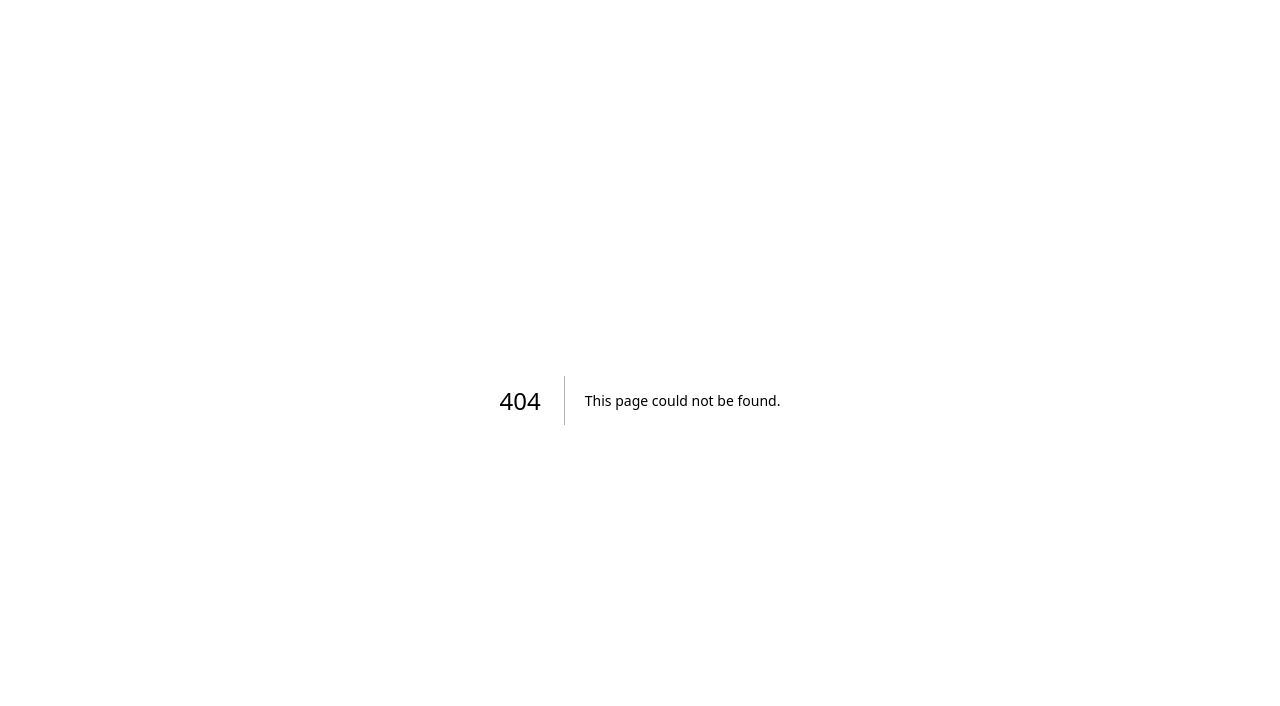
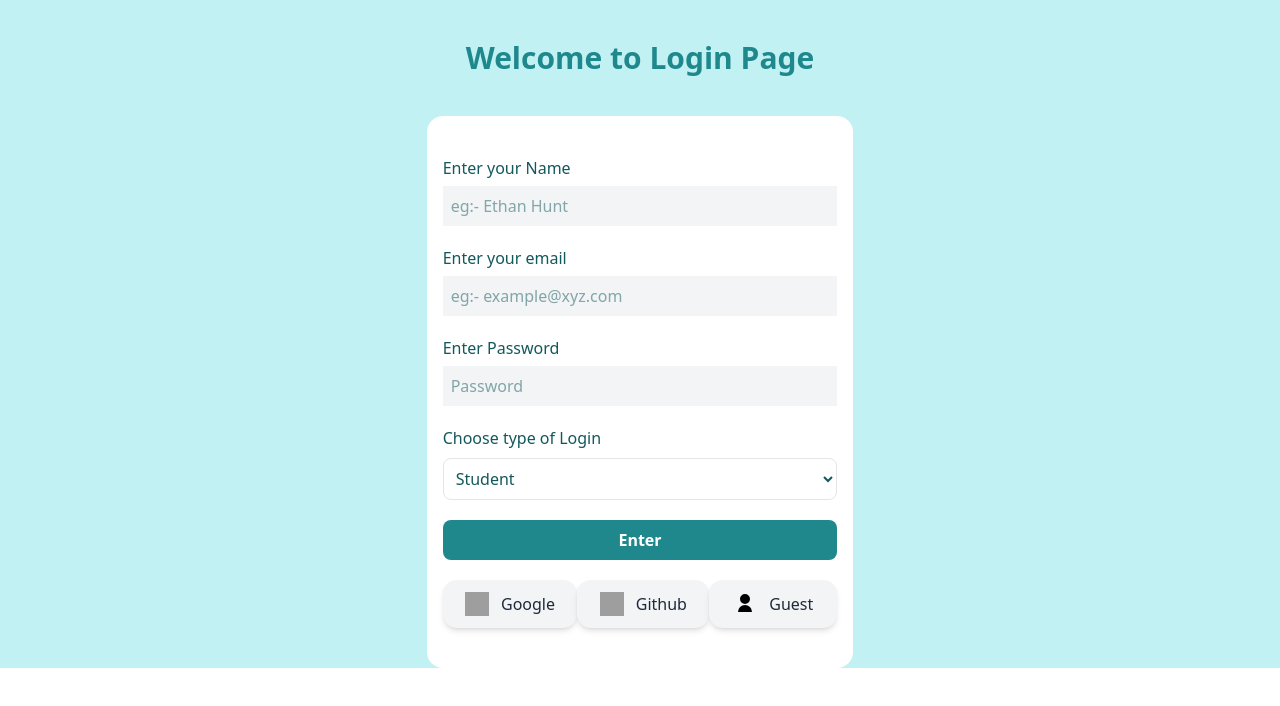
Before and after one commit to Anas-Nayeem4922/SAHAJ-SIH-, a Next.js app: page /login in a window 1280 px wide. Before the commit this address had no page. Shown: the top 706 px of the page. Built offline with nearby package versions, Linux system fonts and the light colour scheme; grey boxes are pictures that could not be loaded.

Commit message:
Added Ai route to the Chatbot

```diff
--- /dev/null
+++ b/app/api/ai/route.js
@@ -0,0 +1,41 @@
+import { NextResponse } from 'next/server';
+import OpenAI from 'openai';
+
+const openai = new OpenAI({
+    baseURL: 'https://openrouter.ai/api/v1',
+    apiKey: '',
+    defaultHeaders: {
+        'HTTP-Referer': 'http://localhost:3000',
+        'X-Title': 'MyNextApp',
+    },
+});
+
+export async function POST(request) {
+    try {
+        const body = await request.json();
+        const userMessage = body.message;
+        const history = body.history || [];  // Get chat history array
+
+        const messages = [
+            { role: 'system', content: 'Your name is Sahaj. You are a compassionate AI assistant that helps users with their mental health concerns. Respond in a concise and supportive manner, keeping answers under 100 words unless the user explicitly asks for a longer response. Always be empathetic, encouraging, and respectful while providing guidance.' },
+            ...history
+            , { role: 'user', content: userMessage }
+        ];
+
+        const completion = await openai.chat.completions.create({
+            model: 'deepseek/deepseek-chat-v3.1:free',
+            messages: messages,
+
+        });
+
+        return NextResponse.json({
+            result: completion.choices[0].message.content,
+        });
+    } catch (error) {
+        console.error('AI API Error:', error);
+        return NextResponse.json(
+            { error: 'Something went wrong.' },
+            { status: 500 }
+        );
+    }
+}
--- /dev/null
+++ b/app/login/page.js
@@ -0,0 +1,139 @@
+"use client";
+import React, { useState } from "react";
+import { signIn } from "next-auth/react";
+
+const Page = () => {
+  const [role, setRole] = useState("guestStudent");
+  const [email, setEmail] = useState("");
+  const [password, setPassword] = useState("");
+  const [name, setName] = useState("");
+
+  const handleLogin = async () => {
+    await signIn("credentials", {
+      redirect: true,
+      callbackUrl: "/dashboard",
+      email,
+      password,
+      role,
+    });
+  };
+
+  const handleGuestLogin = async () => {
+    await signIn("credentials", {
+      redirect: true,
+      callbackUrl: "/dashboard",
+      email: "guest@demo.com",
+      password: "guest123",
+      role: "guestStudent",
+    });
+  };
+
+  return (
+    <div className="flex flex-col items-center bg-[#C2F1F3]">
+      <h1 className="text-3xl text-[#1E888D] py-10 font-bold">
+        Welcome to Login Page
+      </h1>
+      <div className="bg-white text-[#12585c] w-1/3 mx-auto py-10 rounded-2xl p-4 flex flex-col gap-5">
+        <div className="flex flex-col gap-1.5">
+          <span>Enter your Name</span>
+          <input
+            className="p-2 bg-gray-100"
+            type="text"
+            placeholder="eg:- Ethan Hunt"
+            value={name}
+            onChange={(e) => setName(e.target.value)}
+          />
+        </div>
+
+        <div className="flex flex-col gap-1.5">
+          <span>Enter your email</span>
+          <input
+            className="p-2 bg-gray-100"
+            type="text"
+            placeholder="eg:- example@xyz.com"
+            value={email}
+            onChange={(e) => setEmail(e.target.value)}
+          />
+        </div>
+
+        <div className="flex flex-col gap-1.5">
+          <span>Enter Password</span>
+          <input
+            className="p-2 bg-gray-100"
+            type="password"
+            placeholder="Password"
+            value={password}
+            onChange={(e) => setPassword(e.target.value)}
+          />
+        </div>
+
+        <div>
+          <h1>Choose type of Login</h1>
+          <select
+            className="w-full p-2 border rounded-md mt-2"
+            value={role}
+            onChange={(e) => setRole(e.target.value)}
+          >
+            <option value="student">Student</option>
+            <option value="collegeAdmin">College Admin</option>
+            <option value="Profession/Volunteer">Profession/Volunteer</option>
+            <option value="superAdmin">App moderator</option>
+          </select>
+        </div>
+        <button
+          onClick={handleLogin}
+          className="bg-[#1E888D] hover:bg-[#0d585c] cursor-pointer rounded-md text-white font-bold p-2"
+        >
+          Enter
+        </button>
+
+
+        <div className="flex justify-evenly">
+          <button
+            onClick={() => signIn("google", { callbackUrl: "/dashboard" })}
+            className="cursor-pointer flex items-center justify-center gap-3 bg-gray-100 text-gray-800 px-6 py-3 rounded-xl font-medium shadow-md hover:bg-gray-200 transition"
+          >
+            <img
+              src="https://www.svgrepo.com/show/355037/google.svg"
+              alt="Google"
+              className="h-6 w-6"
+            />
+            Google
+          </button>
+
+          <button
+            onClick={() => signIn("github", { callbackUrl: "/dashboard" })}
+            className="cursor-pointer flex items-center justify-center gap-3 bg-gray-100 text-gray-800 px-6 py-3 rounded-xl font-medium shadow-md hover:bg-gray-200 transition"
+          >
+            <img
+              src="https://www.svgrepo.com/show/512317/github-142.svg"
+              alt="GitHub"
+              className="h-6 w-6"
+            />
+            Github
+          </button>
+
+          <button
+            className="cursor-pointer flex items-center justify-center gap-3 bg-gray-100 text-gray-800 px-6 py-3 rounded-xl font-medium shadow-md hover:bg-gray-200 transition"
+          >
+            <svg
+              className="h-6 w-6 text-black"
+              xmlns="http://www.w3.org/2000/svg"
+              fill="currentColor"
+              viewBox="0 0 24 24"
+            >
+              <path
+                fillRule="evenodd"
+                d="M12 2a5 5 0 100 10 5 5 0 000-10zm-7 18a7 7 0 1114 0H5z"
+                clipRule="evenodd"
+              />
+            </svg>
+            Guest
+          </button>
+        </div>
+      </div>
+    </div>
+  );
+};
+
+export default Page;
--- a/components/Chat.jsx
+++ b/components/Chat.jsx
@@ -41,13 +41,6 @@ export default function Chat() {
     },
   })
 
-  // Load existing chats when dialog opens
-  useEffect(() => {
-    if (isOpen) {
-      loadChats()
-    }
-  }, [isOpen])
-
   // Auto-scroll to bottom when new messages arrive
   useEffect(() => {
     if (chatRef.current) {
@@ -55,69 +48,49 @@ export default function Chat() {
     }
   }, [messages])
 
-  const loadChats = async () => {
-    try {
-      const response = await fetch("/api/questionaire")
-      const data = await response.json()
-      setMessages(data.chats || [])
-    } catch (error) {
-      console.error("Failed to load chats:", error)
-    }
-  }
-
   async function onSubmit(values) {
     if (isLoading) return
+    setIsLoading(true)
 
-    setIsLoading(true)
     const userMessage = values.message
+    const lastThreeMessages = messages.slice(-3).map((m) => ({
+      role: m.role,
+      content: m.content,
+    }))
 
     try {
-      // Get AI response
-      const chatResponse = await fetch("/api/chat", {
+      // Send user message + last 3 messages as history
+      const res = await fetch("/api/ai", {
         method: "POST",
-        headers: {
-          "Content-Type": "application/json",
-        },
-        body: JSON.stringify({ question: userMessage }),
-      })
-
-      const chatData = await chatResponse.json()
-      const aiAnswer = chatData.answer
-
-      // Save to database
-      const saveResponse = await fetch("/api/questionaire", {
-        method: "POST",
-        headers: {
-          "Content-Type": "application/json",
-        },
+        headers: { "Content-Type": "application/json" },
         body: JSON.stringify({
-          question: userMessage,
-          answer: aiAnswer,
+          message: userMessage,
+          history: lastThreeMessages,
         }),
       })
 
-      if (saveResponse.ok) {
-        // Add to local state immediately for better UX
-        const newMessage = {
-          id: Date.now().toString(),
-          question: userMessage,
-          answer: aiAnswer,
-          timestamp: new Date(),
-        }
-        setMessages(prev => [...prev, newMessage])
-      }
+      const data = await res.json()
+      const aiReply = data.result || "No response received"
+
+      // Update local state
+      setMessages((prev) => [
+        ...prev,
+        { id: Date.now() + "-u", role: "user", content: userMessage },
+        { id: Date.now() + "-a", role: "assistant", content: aiReply },
+      ])
 
       form.reset()
     } catch (error) {
       console.error("Error:", error)
-      // Show error message to user
-      const errorMessage = {
-        id: Date.now().toString(),
-        question: userMessage,
-        answer: "I apologize, but I encountered an error. Please try again.",
-        timestamp: new Date(),
-      }
-      setMessages(prev => [...prev, errorMessage])
+      setMessages((prev) => [
+        ...prev,
+        { id: Date.now() + "-u", role: "user", content: userMessage },
+        {
+          id: Date.now() + "-a",
+          role: "assistant",
+          content: "⚠️ Something went wrong. Please try again.",
+        },
+      ])
     } finally {
       setIsLoading(false)
     }
@@ -133,8 +106,8 @@ export default function Chat() {
               Chat with Sahaj
             </span>
           </Button>
+        </DialogTrigger>
 
-        </DialogTrigger>
         <DialogContent className="h-[85vh] max-h-[700px] w-full max-w-3xl flex flex-col p-0 bg-gradient-to-br from-oat via-pearl to-butter border-0 rounded-3xl shadow-2xl">
           <DialogHeader className="px-8 py-6 bg-white/80 backdrop-blur-sm rounded-t-3xl border-b border-purple-100">
             <DialogTitle className="flex items-center gap-3 text-2xl font-bold">
@@ -145,53 +118,66 @@ export default function Chat() {
                 <span className="bg-cherry bg-clip-text text-transparent">
                   SAHAJ AI Assistant
                 </span>
-                <p className="text-sm font-normal text-radiate mt-1">Your mental wellness companion</p>
+                <p className="text-sm font-normal text-radiate mt-1">
+                  Your mental wellness companion
+                </p>
               </div>
             </DialogTitle>
           </DialogHeader>
 
+          {/* Messages */}
           <div
             ref={chatRef}
             className="flex-1 overflow-y-auto p-6 space-y-6 bg-gradient-to-b from-white/50 to-purple-50/30 backdrop-blur-sm"
           >
             {messages.length > 0 ? (
               messages.map((chat, index) => (
-                <div key={chat.id} className="space-y-4 animate-in fade-in slide-in-from-bottom duration-500" style={{ animationDelay: `${index * 0.1}s` }}>
-                  {/* User Message */}
+                <div
+                  key={chat.id}
+                  className="space-y-4 animate-in fade-in slide-in-from-bottom duration-500"
+                  style={{ animationDelay: `${index * 0.1}s` }}
+                >
+                  {chat.role === "user" ? (
                     <div className="flex justify-end">
                       <div className="flex items-start gap-3 max-w-[80%]">
-                      <div className="bg-gradient-to-r from-purple-500 to-pink-500 text-white p-4 rounded-2xl rounded-tr-sm shadow-lg hover:shadow-xl transition-all duration-300 transform hover:scale-105">
-                        <p className="text-sm leading-relaxed">{chat.question}</p>
+                        <div className="bg-gradient-to-r from-purple-500 to-pink-500 text-white p-4 rounded-2xl rounded-tr-sm shadow-lg">
+                          <p className="text-sm leading-relaxed">
+                            {chat.content}
+                          </p>
                         </div>
                         <div className="w-10 h-10 rounded-full bg-gradient-to-br from-purple-100 to-pink-100 flex items-center justify-center mt-1 shadow-md">
                           <User className="w-5 h-5 text-purple-600" />
                         </div>
                       </div>
                     </div>
-
-                  {/* AI Response */}
+                  ) : (
                     <div className="flex justify-start">
                       <div className="flex items-start gap-3 max-w-[80%]">
                         <div className="w-10 h-10 rounded-full bg-gradient-to-br from-blue-100 to-purple-100 flex items-center justify-center mt-1 shadow-md">
                           <Bot className="w-5 h-5 text-blue-600" />
                         </div>
-                      <div className="bg-white/90 backdrop-blur-sm text-gray-800 p-4 rounded-2xl rounded-tl-sm shadow-lg hover:shadow-xl transition-all duration-300 border border-purple-100">
-                        <p className="text-sm leading-relaxed whitespace-pre-wrap">{chat.answer}</p>
+                        <div className="bg-white/90 backdrop-blur-sm text-gray-800 p-4 rounded-2xl rounded-tl-sm shadow-lg border border-purple-100">
+                          <p className="text-sm leading-relaxed whitespace-pre-wrap">
+                            {chat.content}
+                          </p>
                         </div>
                       </div>
                     </div>
+                  )}
                 </div>
               ))
             ) : (
-              <div className="flex flex-col items-center justify-center h-full text-center animate-in fade-in zoom-in duration-700">
+              <div className="flex flex-col items-center justify-center h-full text-center">
                 <div className="w-24 h-24 bg-gradient-to-br from-turmeric to-cherry rounded-full flex items-center justify-center mb-6 animate-bounce shadow-xl">
                   <Sparkles className="w-12 h-12 text-white" />
                 </div>
-                <h3 className="text-2xl font-bold text-cherry bg-clip-text mb-4">
+                <h3 className="text-2xl font-bold text-cherry mb-4">
                   Welcome to SAHAJ AI
                 </h3>
                 <p className="text-gray-600 max-w-md leading-relaxed mb-6">
-                  Your compassionate AI companion is here to listen, support, and guide you through your mental wellness journey. Start a conversation and discover personalized insights.
+                  Your compassionate AI companion is here to listen, support,
+                  and guide you. Start a conversation and discover personalized
+                  insights.
                 </p>
                 <div className="flex items-center gap-6 text-sm text-gray-500">
                   <div className="flex items-center gap-2">
@@ -212,18 +198,15 @@ export default function Chat() {
 
             {/* Loading indicator */}
             {isLoading && (
-              <div className="flex justify-start animate-in fade-in slide-in-from-left duration-300">
+              <div className="flex justify-start">
                 <div className="flex items-start gap-3">
                   <div className="w-10 h-10 rounded-full bg-gradient-to-br from-blue-100 to-purple-100 flex items-center justify-center shadow-md">
                     <Bot className="w-5 h-5 text-blue-600" />
                   </div>
                   <div className="bg-white/90 backdrop-blur-sm p-4 rounded-2xl rounded-tl-sm shadow-lg border border-purple-100">
-                    <div className="flex items-center gap-2">
-                      <div className="w-3 h-3 bg-gradient-to-r from-purple-400 to-pink-400 rounded-full animate-bounce" />
-                      <div className="w-3 h-3 bg-gradient-to-r from-purple-400 to-pink-400 rounded-full animate-bounce" style={{ animationDelay: "0.1s" }} />
-                      <div className="w-3 h-3 bg-gradient-to-r from-purple-400 to-pink-400 rounded-full animate-bounce" style={{ animationDelay: "0.2s" }} />
-                      <span className="text-sm text-gray-600 ml-2">SAHAJ is thinking...</span>
-                    </div>
+                    <span className="text-sm text-gray-600">
+                      SAHAJ is thinking...
+                    </span>
                   </div>
                 </div>
               </div>
@@ -232,6 +215,7 @@ export default function Chat() {
 
           <Separator className="bg-gradient-to-r from-orange-300 to-orange-500" />
 
+          {/* Input form */}
           <div className="p-6 bg-white/80 backdrop-blur-sm rounded-b-3xl">
             <Form {...form}>
               <form
@@ -246,7 +230,7 @@ export default function Chat() {
                       <FormControl>
                         <Input
                           placeholder="Share what's on your mind with SAHAJ..."
-                          className="min-h-12 border-2 border-orange-300 rounded-2xl px-4 py-3 text-gray-800 placeholder:text-gray-500 transition-all duration-300 bg-white/90 backdrop-blur-sm"
+                          className="min-h-12 border-2 border-orange-300 rounded-2xl px-4 py-3 text-gray-800"
                           disabled={isLoading}
                           {...field}
                         />
@@ -257,9 +241,8 @@ export default function Chat() {
                 />
                 <Button
                   type="submit"
-                  size="default"
                   disabled={isLoading}
-                  className="bg-cherry hover:bg-red-900 text-white border-0 rounded-2xl px-6 py-3 font-semibold shadow-lg cursor-pointer hover:shadow-xl transform hover:scale-105 transition-all duration-300 disabled:opacity-50 disabled:cursor-not-allowed disabled:transform-none"
+                  className="bg-cherry hover:bg-red-900 text-white border-0 rounded-2xl px-6 py-3 font-semibold shadow-lg cursor-pointer hover:shadow-xl transform hover:scale-105 disabled:opacity-50"
                 >
                   <Send className="w-4 h-4" />
                 </Button>
--- a/package.json
+++ b/package.json
@@ -19,6 +19,8 @@
     "framer-motion": "^12.23.16",
     "lucide-react": "^0.544.0",
     "next": "15.5.3",
+    "next-auth": "^4.24.11",
+    "openai": "^5.22.0",
     "react": "19.1.0",
     "react-dom": "19.1.0",
     "react-hook-form": "^7.63.0",
```
Also changed, not shown: 1 other file (tests, documents, lock files or other folders). Lines whose indentation alone changed are shown as unchanged.
